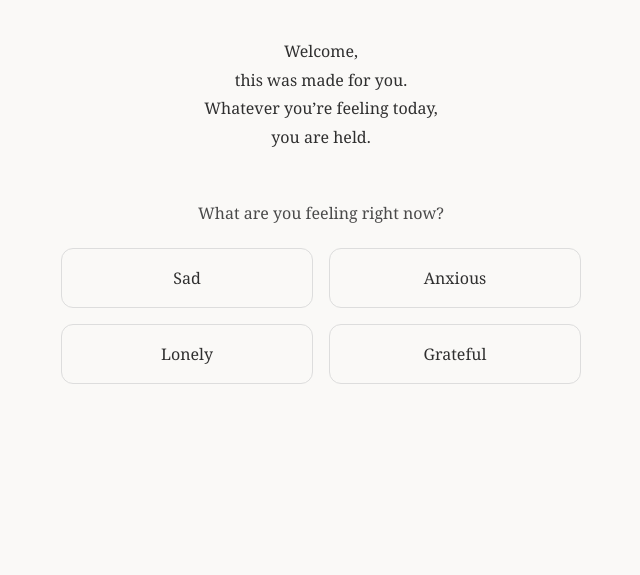
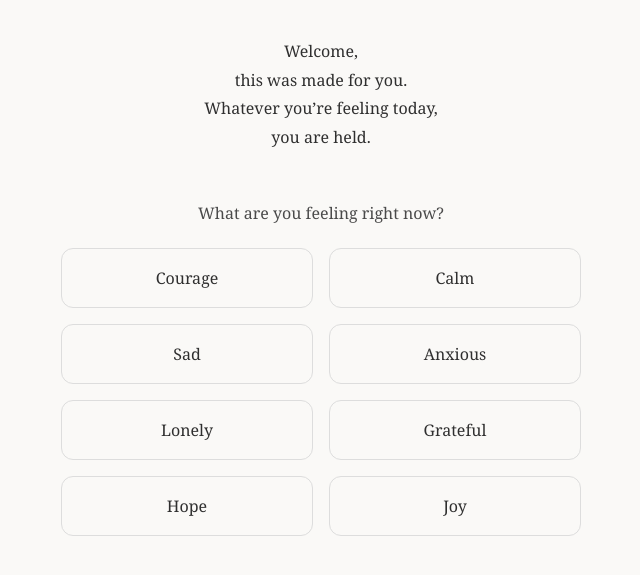
Before and after one commit to luna-matt/quiet-place, a plain HTML site: page index.html in a window 1280 px wide. Shown: the part 199-774 px from the top of the page, without its empty margins (319-959 px from the left). Drawn offline with Linux system fonts and the light colour scheme.

Commit message:
Update index.html

```diff
--- a/index.html
+++ b/index.html
@@ -24,10 +24,14 @@
     <p class="prompt">What are you feeling right now?</p>
 
     <div class="grid">
+      <a href="courage.html" class="card">Courage</a>
+      <a href="calm.html" class="card">Calm</a>
       <a href="sad.html" class="card">Sad</a>
       <a href="anxious.html" class="card">Anxious</a>
       <a href="lonely.html" class="card">Lonely</a>
       <a href="grateful.html" class="card">Grateful</a>
+      <a href="hope.html" class="card">Hope</a>
+      <a href="joy.html" class="card">Joy</a>
     </div>
   </main>
 
```
